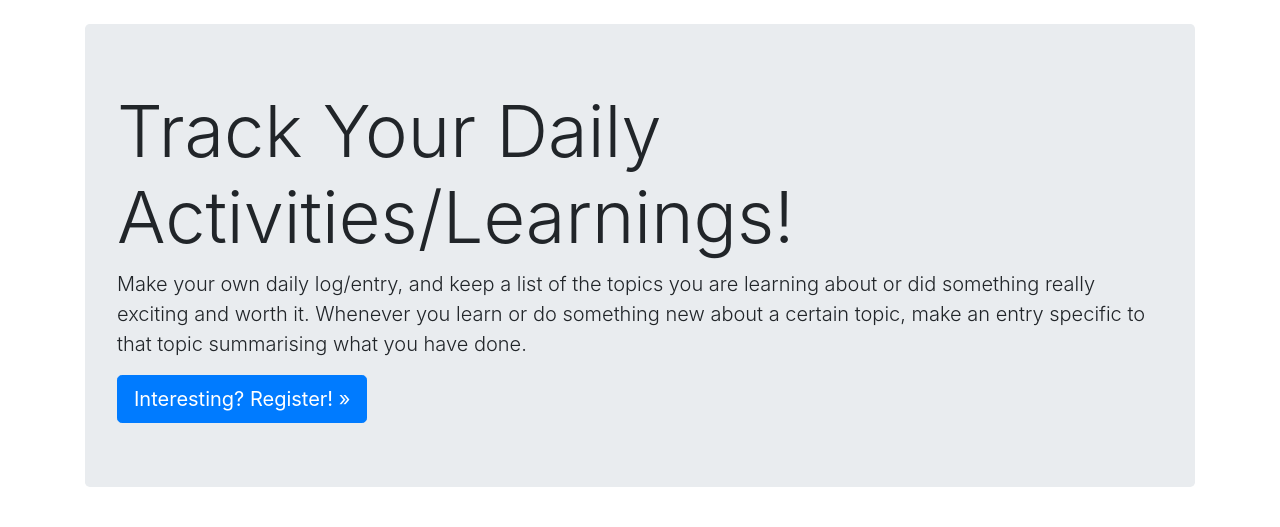
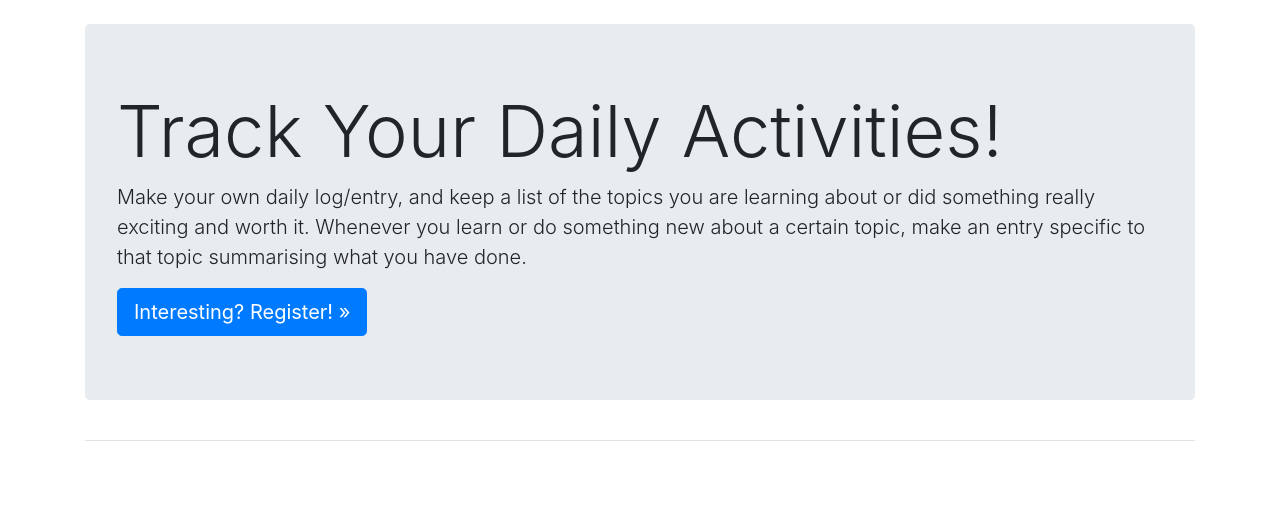
Before and after one commit to Zad-100/YourDailyLogProj, a Django app: page / in a window 1280 px wide. Shown: the part 58-585 px from the top of the page. Run offline with Django 3.2, Linux system fonts and the light colour scheme; some libraries are stand-ins or nearby versions.

Commit message:
Changed home page message a little bit.

```diff
--- a/YourDailyLog_App/templates/yourdailylog_app/index.html
+++ b/YourDailyLog_App/templates/yourdailylog_app/index.html
@@ -22,7 +22,7 @@
       adds a thinner and taller look to this particular header
     -->
     <h1 class="display-3">
-      Track Your Daily Activities/Learnings!
+      Track Your Daily Activities!
     </h1>
 
     <!--
```
